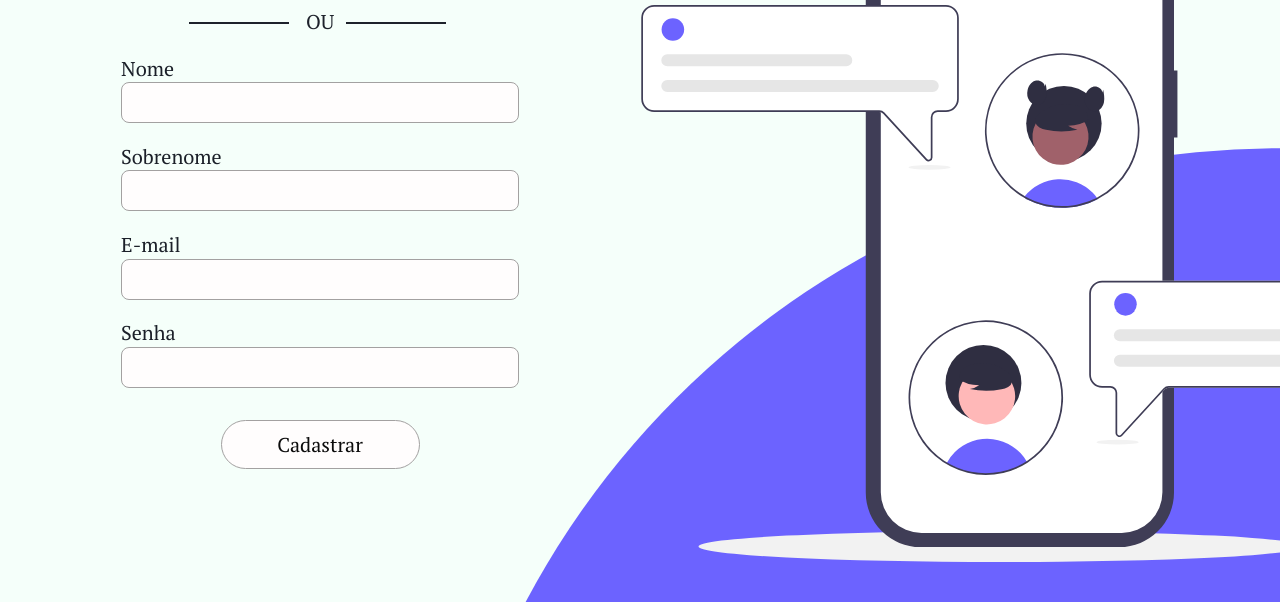
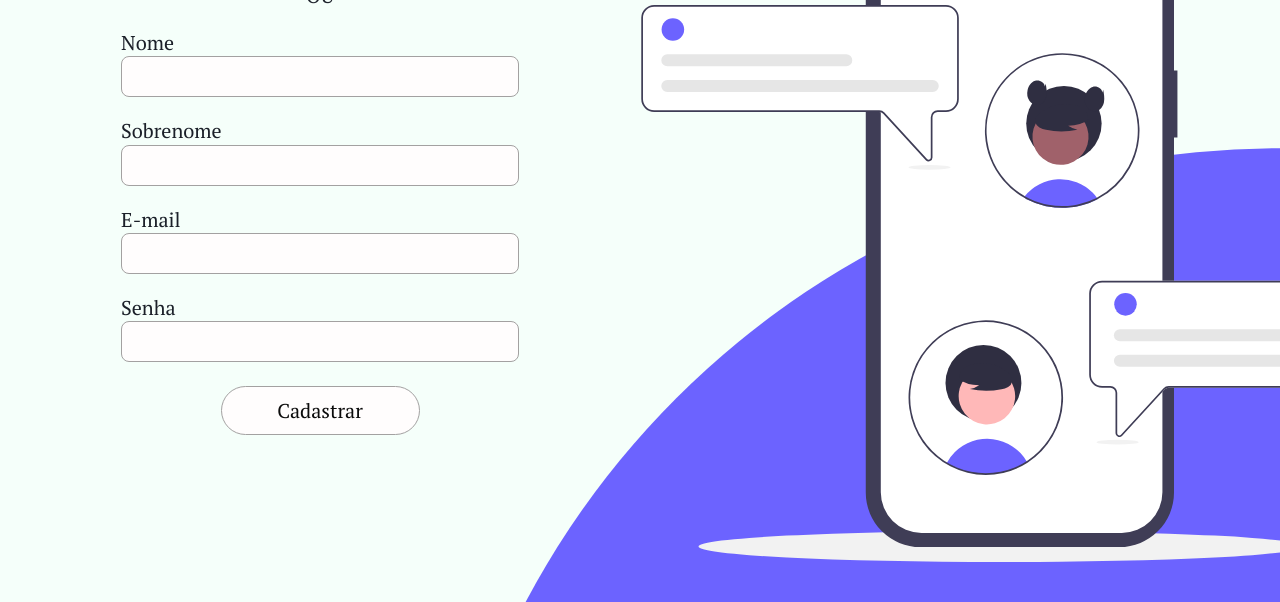
Before and after one commit to GomesMilla/CriarConta, a plain HTML site: page index.html in a window 1280 px wide. Shown: the part 198-800 px from the top of the page. Drawn offline with Linux system fonts and the light colour scheme.

```diff
--- a/styles.css
+++ b/styles.css
@@ -16,7 +16,7 @@
     display: flex;
     min-height: 100%;
     overflow: hidden;
-    margin-top: 3%;
+    margin-top: 1%;
 }
 
 main{
@@ -113,7 +113,7 @@
 main form input[type = "submit"]{
     background-color: #fffdfd;
     color: rgb(12, 12, 12);
-    margin-top: 8%;
+    margin-top: 6%;
     width: 50%;
     height: 49px;
     border-radius: 32px;
```
